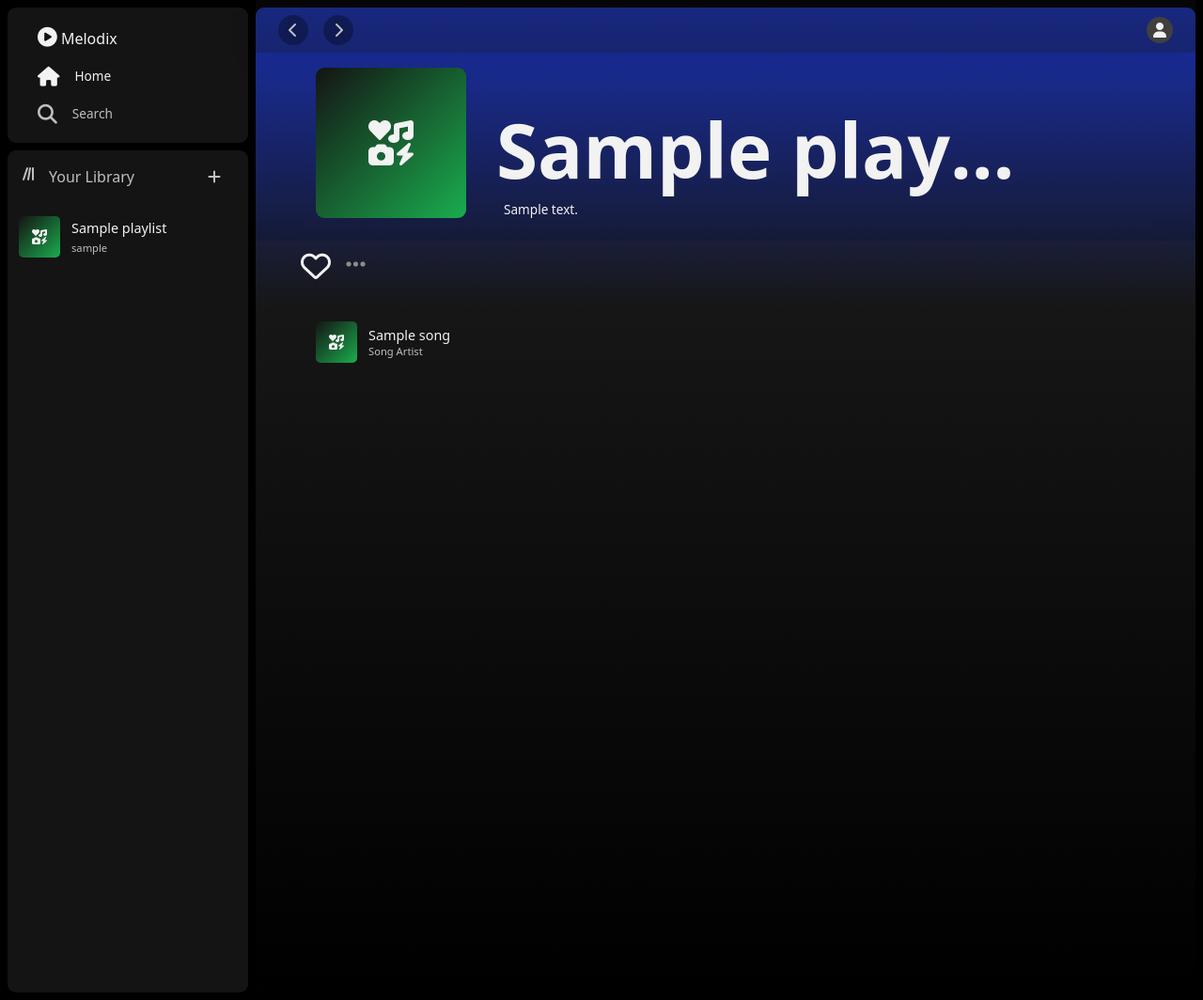
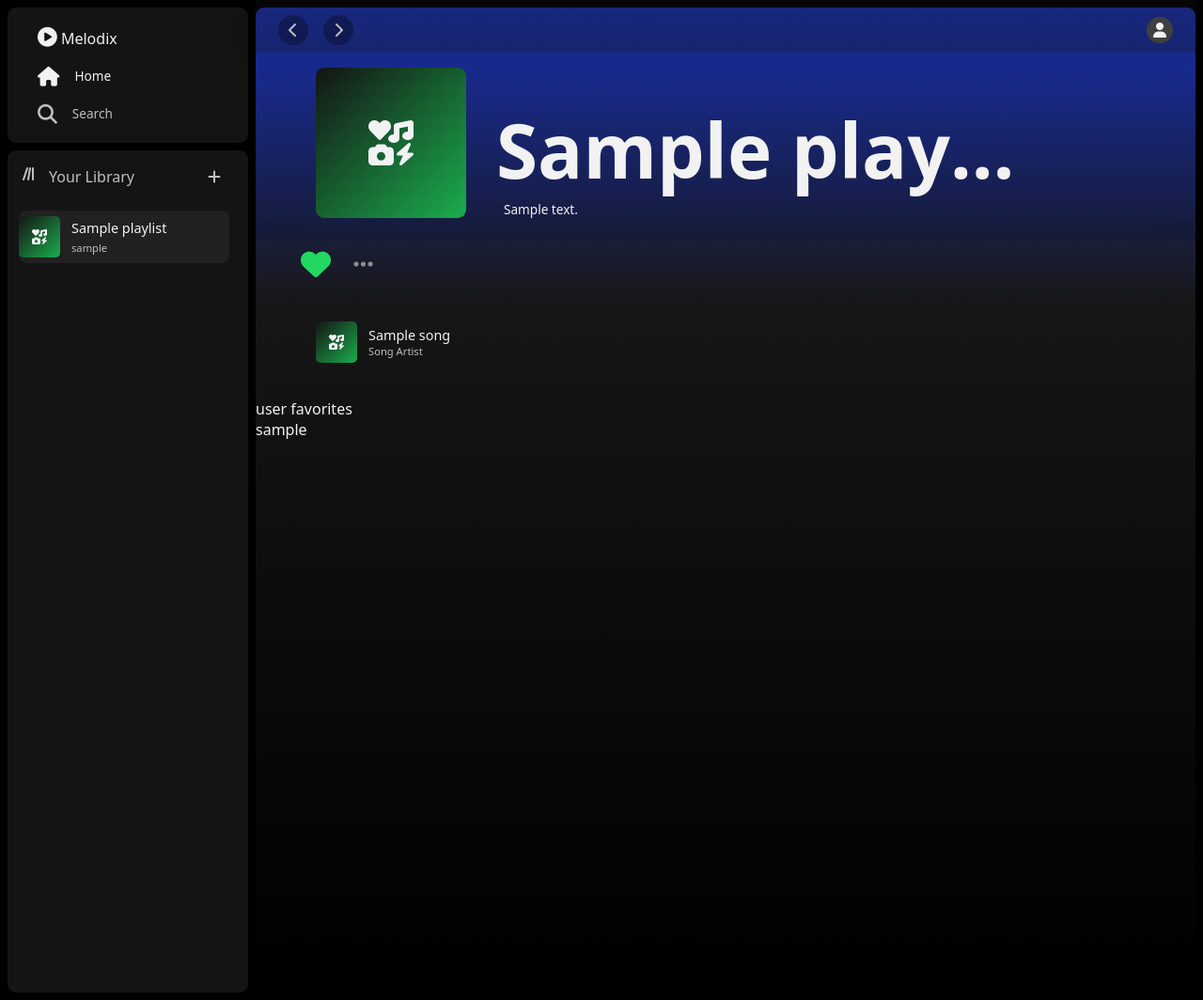
Before and after one commit to Flips97/melodix, a Django app: page /playlists/1/ in a window 1280 px wide. Shown: the whole page at 94% size. Run offline with Django 5.2, Linux system fonts and the light colour scheme; a user stored in the database is signed in; tables that the repository leaves empty hold one stand-in row (values such as "Sample post"); some libraries are stand-ins or nearby versions.

Commit message:
Adds favoriting functionality to detail page

```diff
--- a/main_app/static/css/style.css
+++ b/main_app/static/css/style.css
@@ -219,9 +219,22 @@ li {
     background-color: var(--border-translucent2);
 }
 
-/* make this stay active when detail view is on */
+.active-a {
+    background-color: var(--border-translucent);
+    display: flex;
+    width: 14rem;
+    height: 3.5rem;
+    align-items: center;
+    border-radius: var(--border-radius);
+}
+
 .base-playlist:active {
     background-color: var(--border-translucent);
+    display: flex;
+    width: 14rem;
+    height: 3.5rem;
+    align-items: center;
+    border-radius: var(--border-radius);
 }
 
 .base-playlist-cover {
@@ -814,7 +827,7 @@ li {
     color: var(--copy-lighter);
 }
 
-.detail-favorite > label > i:hover {
+.detail-favorite >  a > i:hover {
     transform: scale(1.05);
     transition: transform 0.1s ease-in-out;
 }
@@ -823,7 +836,7 @@ li {
     color: var(--copy);
 }
 
-.detail-favorite > label > i:hover,
+.detail-favorite >  a > i:hover,
 .detail-ellipsis:hover {
     cursor: pointer;
 }
@@ -833,32 +846,11 @@ li {
     position: relative;
     width: fit-content;
     height: fit-content;
-    margin-top: -2.35rem;
-    margin-right: 1.5rem;
 }
 
-.detail-favorite > input {
-    display: none;
-}
-
-.detail-favorite > label {
-    position: absolute;
-    top: 0;
-    left: 0;
-    cursor: pointer;
-}
-
-.detail-favorite > label > i {
+.detail-favorite > a > i {
     font-size: inherit;
     transition: color 0.3s ease-in-out;
-}
-
-.detail-favorite > input:checked + label .fa-regular {
-    display: none;
-}
-
-.detail-favorite > input:not(:checked) + label .fa-solid {
-    display: none;
 }
 
 .dropdown-detail {
--- a/main_app/templates/base.html
+++ b/main_app/templates/base.html
@@ -51,7 +51,7 @@
                 <div class="base-playlists-div">
                     {% for playlist in user.created_playlist_set.all %}
                         <a href="{% url 'detail' playlist.id %}">
-                            <div class="base-playlist{% if playlist.id == active_playlist_id %} active{% endif %}">
+                            <div class="base-playlist{% if playlist.id == playlist_id %} active-a{% endif %}">
                                 <div class="base-playlist-cover">
                                     <i class="fa-solid fa-icons"></i>
                                 </div>
--- a/main_app/templates/playlists/detail.html
+++ b/main_app/templates/playlists/detail.html
@@ -21,11 +21,16 @@
     <div class="detial-main">
         <div class="detail-menu">
             <div class="detail-favorite">
-                <input type="checkbox" id="heartToggle">
-                <label for="heartToggle">
-                    <i class="fa-regular fa-heart"></i>
-                    <i class="fa-solid fa-heart solid-favorite wobble"></i>
-                </label>
+
+                <a href="{% url 'fav_playlist' user.id playlist.id %}" id="heart-toggle">
+
+                    {% if is_favorite %}
+                        <i class="fa-solid fa-heart solid-favorite wobble"></i>
+                    {% else %}
+                        <i class="fa-regular fa-heart"></i>
+                    {% endif %}
+                </a>
+
             </div>
             {% if request.user == playlist.user %}
             <div class="detail-ellipsis">
@@ -60,6 +65,17 @@
                 {% endfor %}
             {% endif %}
         </div>
+
+        <div>
+
+            <h1>user favorites</h1>
+
+            {% for user in user_favs %}
+
+                {{ user }}
+
+            {% endfor %}
+        </div>
     </div>
 </div>
 
@@ -67,6 +83,7 @@
 
     const dropdownDetail = document.getElementById('dropdown-detail');
     const ellipsis = document.getElementById('ellipsis');
+    const heartToggle = document.getElementById('heart-toggle');
 
     ellipsis.addEventListener('click', function() {
         dropdownDetail.classList.toggle('active');
--- a/main_app/urls.py
+++ b/main_app/urls.py
@@ -8,7 +8,7 @@ urlpatterns = [
     path('playlists/create/', views.PlaylistCreate.as_view(), name='playlists_create'),
     path('playlists/<int:pk>/update/', views.PlaylistUpdate.as_view(), name='playlists_update'),
     path('playlists/<int:pk>/delete/', views.PlaylistDelete.as_view(), name='playlists_delete'),
-    path('playlists/', views.fav_playlist, name='fav_playlist'),
+    path('playlists/<int:user_id>/<int:playlist_id>/', views.fav_playlist, name='fav_playlist'),
     path('playlists/<int:playlist_id>/assoc_song/<int:song_id>/', views.assoc_song, name='assoc_song'),
     path('playlists/<int:playlist_id>/unassoc_song/<int:song_id>/', views.unassoc_song, name='unassoc_song'),
     path('songs/', views.SongList.as_view(), name='songs_index'),
--- a/main_app/views.py
+++ b/main_app/views.py
@@ -17,16 +17,23 @@ def home(request):
 
 def playlist_index(request):
     playlists = Playlist.objects.all()
+    playlist_fav = user.playlist_set.all()
     return render(request, 'playlists/index.html', {
-        'playlists': playlists
+        'playlists': playlists,
+        'playlist_fav': playlist_fav
     })
 
 def playlists_detail(request, playlist_id):
     playlist = Playlist.objects.get(id=playlist_id)
+    is_favorite = playlist.user_favorite.filter(id=request.user.id).exists()
+    user_favs = playlist.user_favorite.all()
     # create list of songs
     # id_list = playlist.songs.all().values_list('id')
     return render(request, 'playlists/detail.html', {
-        'playlist': playlist
+        'playlist': playlist,
+        'playlist_id': int(playlist_id),
+        'is_favorite': is_favorite,
+        'user_favs' : user_favs
     })
 
 class PlaylistCreate(LoginRequiredMixin, CreateView):
@@ -84,7 +91,7 @@ def profile_index(request, user_id):
 
 def fav_playlist(request, user_id, playlist_id):
     Playlist.objects.get(id=playlist_id).user_favorite.add(user_id)
-    return redirect('detail', playist_id=playlist_id)
+    return redirect('detail', playlist_id=playlist_id)
 
 def search_view(request):
    query = request.GET.get('q', '')
```
Also changed, not shown: main_app/templates/profile_index.html (+7 -0 lines).
